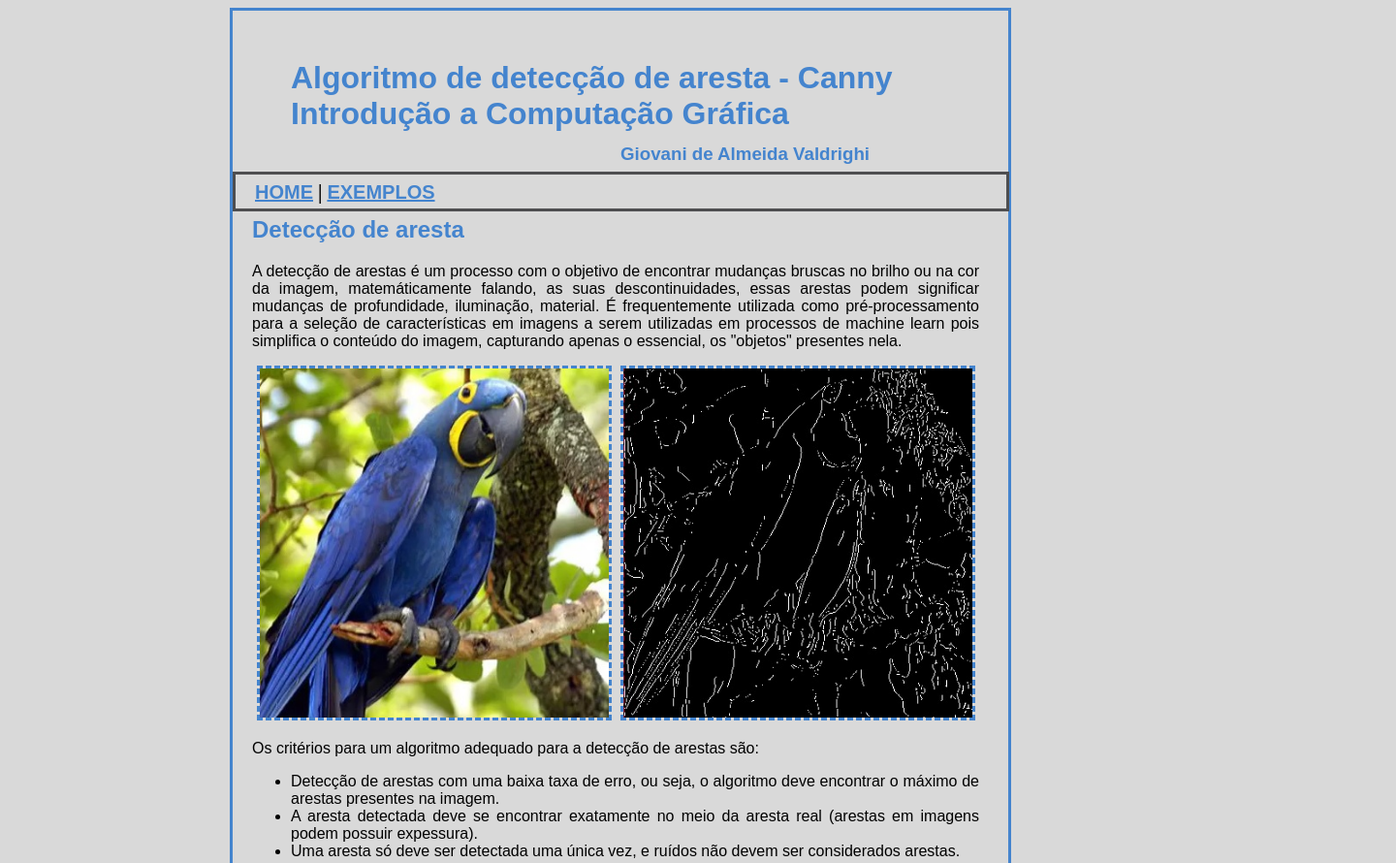
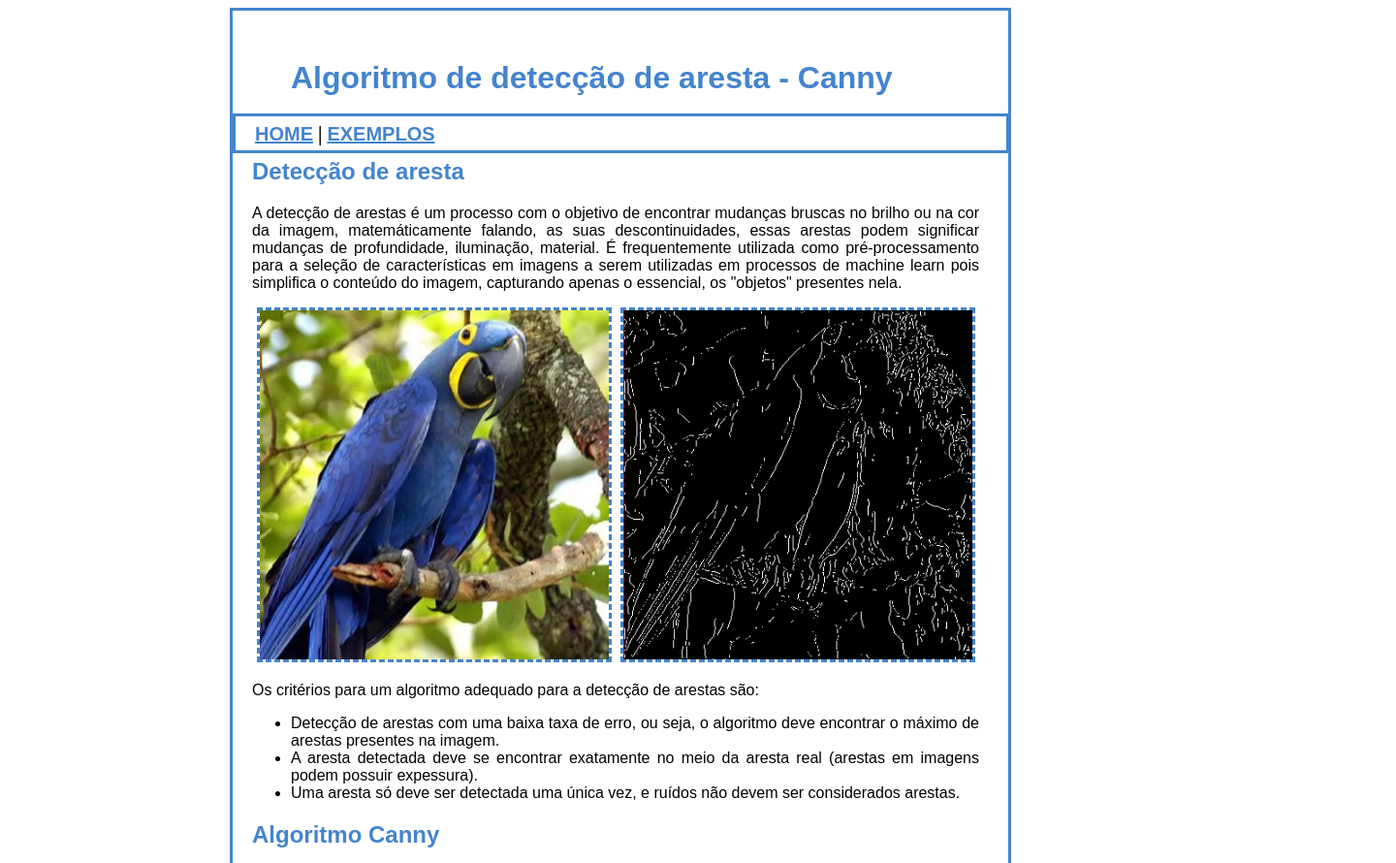
Before and after one commit to GiovaniValdrighi/Edge_Decetion_CG, a plain HTML site: page index.html in a window 1280 px wide. Shown: the top 890 px of the page at 97% size, 1440 px wide, since content can reach past the window. Drawn offline with nearby package versions, Linux system fonts and the light colour scheme; some packages are replaced by stand-ins of ours.

Commit message:
changed final website

```diff
--- a/index.html
+++ b/index.html
@@ -12,9 +12,7 @@
 <body>
 	<div id = "fundo">
 	<div id = "topo">
-	<h1 id = "titulo">Algoritmo de detecção de aresta - Canny</br>
-	Introdução a Computação Gráfica<h1>
-	<h3 id = "autor">Giovani de Almeida Valdrighi<h3>
+	<h1 id = "titulo">Algoritmo de detecção de aresta - Canny</h1>
 
 	</div>
 	<div id = "barra_topo">
@@ -115,6 +113,7 @@
 		<li> Canny Edge Detection - OpenCV. </br> <i>https://docs.opencv.org/trunk/da/d22/tutorial_py_canny.html </i></li>
 	</ul>
 	</div>
+	<div id = "rodape"><p>Produzido por Giovani Valdrighi, 2019.</p></div>
 	</div>
 	<script src = "script.js"></script>
 </body>
--- a/style.css
+++ b/style.css
@@ -1,7 +1,3 @@
-body{
-	background-color: #D9D9D9;
-}
-
 p{
 	font-family: "Arial";
 }
@@ -25,15 +21,8 @@ h1, h2, h3, h4{
 	font-family: "Arial";
 	color: #4484CE;
 }
-#autor{
-	font-family: "Arial";
-	color: #4484CE;
-	position: relative;
-	top: -20px;
-	left: 400px;
-}
+
 #fundo {
-	background-color: #D9D9D9;
 	border-style: solid;
 	border-color: #4484CE;
 	width: 800px;
@@ -41,16 +30,15 @@ h1, h2, h3, h4{
 }
 
 #topo {
-	background-color: #D9D9D9;
 	width: 800px;
-	height: 140px;
+	height: 80px;
 	position: relative;
 	top: 10px;
 }
 
 #barra_topo{
 	border-style: solid;
-	border-color: #4E4E50;
+	border-color: #4484CE;
 	width: 795px;
 	height: 35px;
 	position: relative;
@@ -59,7 +47,6 @@ h1, h2, h3, h4{
 
 #corpo {
 	text-align: justify;
-	background-color: #D9D9D9;
 	width: 750px;
 	margin: 5px 20px 5px 20px;
 	position: relative;
@@ -117,3 +104,8 @@ a{
 	padding: 7px 10px 5px 20px;
 	font-weight: bold;
 }
+
+#rodape{
+	font-size: 12px;
+	padding-left: 12px;
+}
--- a/style2.css
+++ b/style2.css
@@ -1,9 +1,4 @@
-body{
-	background-color: #D9D9D9;
-}
-
 #fundo {
-	background-color: #D9D9D9;
 	border-style: solid;
 	border-color: #4484CE;
 	width: 800px;
@@ -12,16 +7,15 @@ body{
 
 
 #topo {
-	background-color: #D9D9D9;
 	width: 800px;
-	height: 140px;
+	height: 80PX;
 	position: relative;
 	top: 10px;
 }
 
 #barra_topo{
 	border-style: solid;
-	border-color: #4E4E50;
+	border-color: #4484CE;
 	width: 795px;
 	height: 35px;
 	position: relative;
@@ -41,7 +35,6 @@ a{
 
 #corpo {
 	text-align: justify;
-	background-color: #D9D9D9;
 	width: 750px;
 	margin: 5px 20px 5px 20px;
 	position: relative;
@@ -82,3 +75,8 @@ img{
 	position:relative;
 	left: 60px;
 }
+#rodape{
+	font-size: 12px;
+	font-family:"Arial";
+	padding-left: 12px;
+}
```
Also changed, not shown: example.html (+1 -0 lines).
